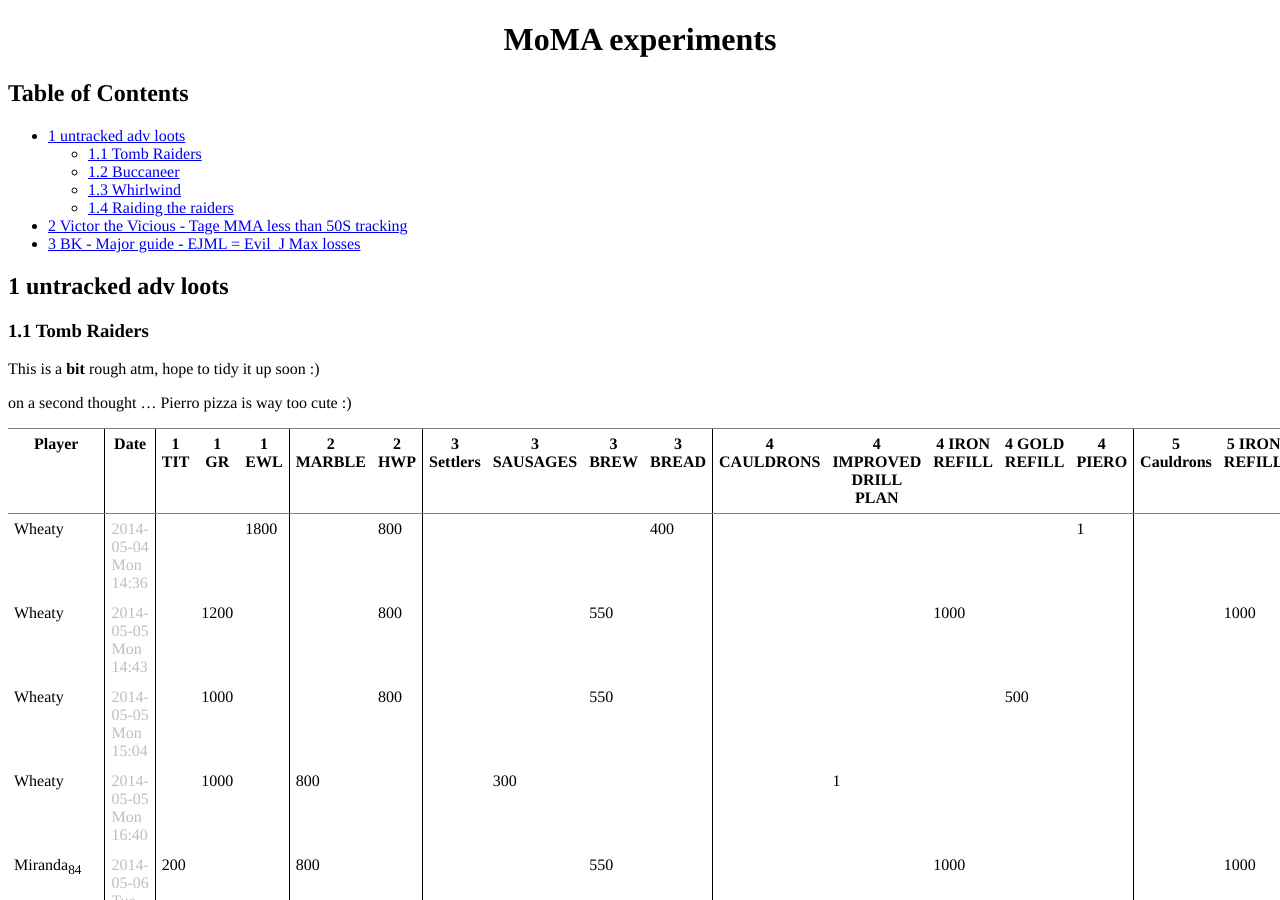
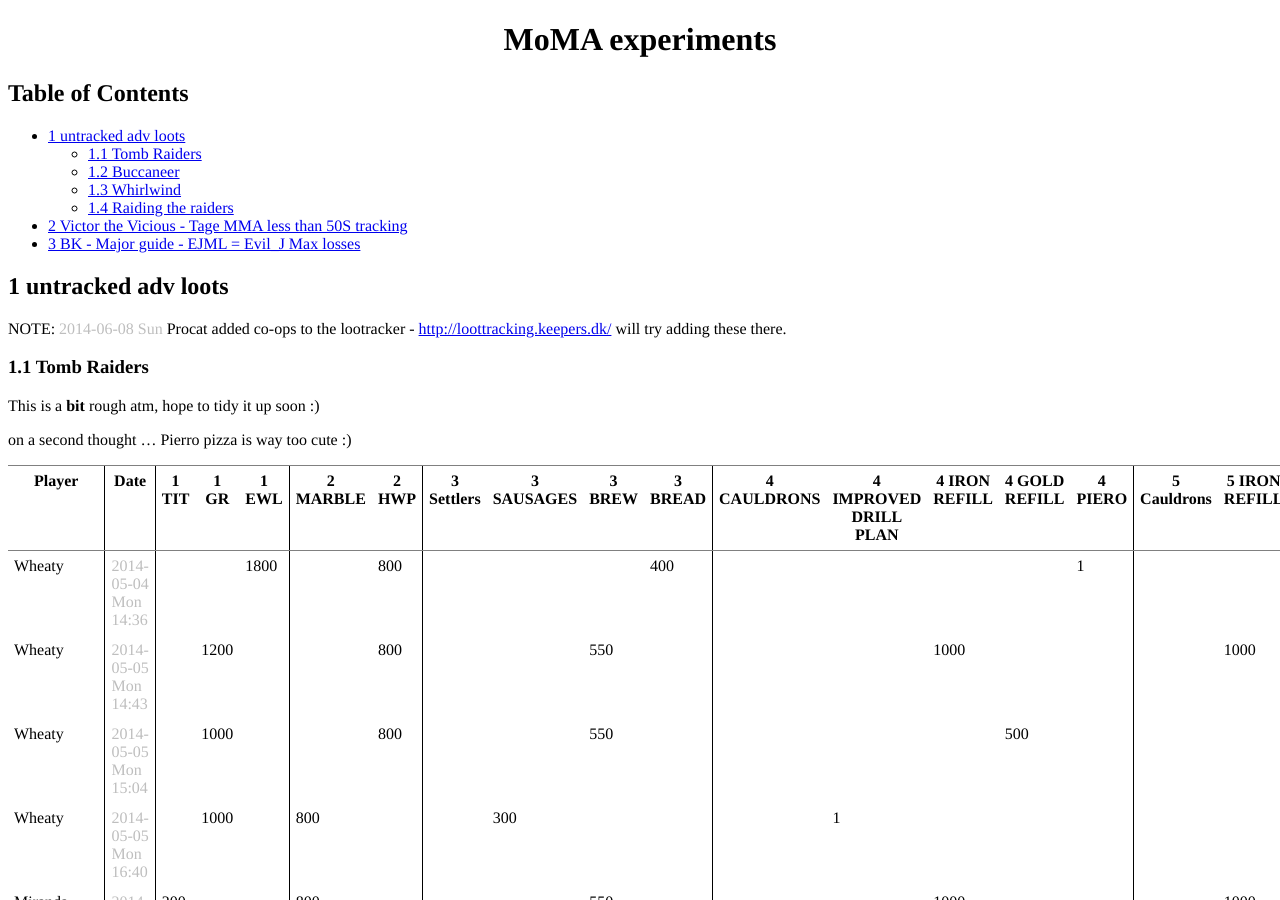
Before and after one commit to haiasko/haiasko.github.io, a Jekyll site: the page scratch/table.html, which Jekyll copies as it is, in a window 1280 px wide and 900 px high. Built offline with Jekyll 4.4.1, drawn with Linux system fonts in a browser that asks for light colours; some of the changed text lies outside the part shown.

Commit message:
Procat added co-ops to loottracker

```diff
--- a/scratch/table.html
+++ b/scratch/table.html
@@ -7,7 +7,7 @@
 <meta http-equiv="Content-Type" content="text/html;charset=iso-8859-1"/>
 <meta name="title" content="MoMA experiments"/>
 <meta name="generator" content="Org-mode"/>
-<meta name="generated" content="2014-05-17T03:55+0200"/>
+<meta name="generated" content="2014-06-08T04:08+0200"/>
 <meta name="author" content="Plamen Nikolaev"/>
 <meta name="description" content=""/>
 <meta name="keywords" content=""/>
@@ -140,7 +140,9 @@ for the JavaScript code in this tag.
 <h2 id="sec-1"><span class="section-number-2">1</span> untracked adv loots</h2>
 <div class="outline-text-2" id="text-1">
 
-
+<p>NOTE: <span class="timestamp-wrapper"> <span class="timestamp">2014-06-08 Sun</span></span> Procat added co-ops to the lootracker -
+<a href="http://loottracking.keepers.dk/">http://loottracking.keepers.dk/</a> will try adding these there.
+</p>
 </div>
 
 <div id="outline-container-1-1" class="outline-3">
@@ -315,7 +317,7 @@ DC1 - can send 220R avg loss 109R
 </div>
 
 <div id="postamble">
-<p class="date">Date: 2014-05-17T03:55+0200</p>
+<p class="date">Date: 2014-06-08T04:08+0200</p>
 <p class="author">Author: Plamen Nikolaev</p>
 <p class="creator"><a href="http://orgmode.org">Org</a> version 7.9.3f with <a href="http://www.gnu.org/software/emacs/">Emacs</a> version 24</p>
 <a href="http://validator.w3.org/check?uri=referer">Validate XHTML 1.0</a>
--- a/scratch/table.org
+++ b/scratch/table.org
@@ -1,6 +1,8 @@
 #+TITLE: MoMA experiments
 
 * untracked adv loots
+NOTE: <2014-06-08 Sun> Procat added co-ops to the lootracker -
+http://loottracking.keepers.dk/ will try adding these there.
 ** Tomb Raiders
 
 This is a *bit* rough atm, hope to tidy it up soon :)
```
